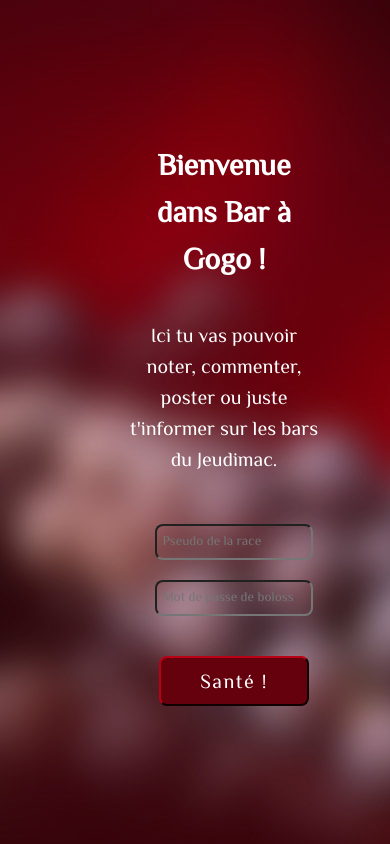
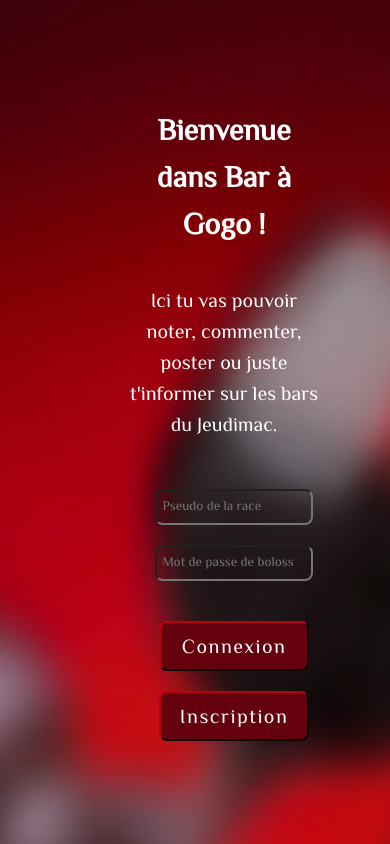
Before and after one commit to Lchikar/Barodeur, a PHP site: page /accueil.html in a window 390 px wide. Run offline with PHP 8.4, Linux system fonts and the light colour scheme.

Commit message:
essais background

```diff
--- a/front/accueil.html
+++ b/front/accueil.html
@@ -15,12 +15,13 @@
     <main id="accueil">
         <h1>Bienvenue dans Bar à Gogo !</h1>
         <h2>Ici tu vas pouvoir noter, commenter, poster ou juste t'informer sur les bars du Jeudimac.</h2>
-        <form id="formConnexion">
+        <form id="formConnexion" method="post">
             <div id="divConnexion">
                 <input type="text" name="pseudo" id="pseudo" placeholder=" Pseudo de la race" />
                 <input type="password" name="mdp" id="mdp" placeholder=" Mot de passe de boloss" />
             </div>
-            <input type="submit" id="submitConnexion" value="Santé !" />
+            <input type="submit" id="submitConnexion" value="Connexion" />
+            <input type="submit" id="submitConnexion" value="Inscription" />
         </form>
     </main>
 
--- a/front/css/general.css
+++ b/front/css/general.css
@@ -2,6 +2,12 @@ body{
  background-image: url(../image/wine.jpg);
  position: fixed;
  }
+
+@media only screen and (max-width: 600px) {
+  body {
+    background-image: url(../image/wine_mobile.jpg);
+  }
+}
 
 #pageAccueil{
     min-height: 100vh;
```
Also changed, not shown: front/image/wine1.jpg (deleted), front/image/wine_mobile.jpg (added).
